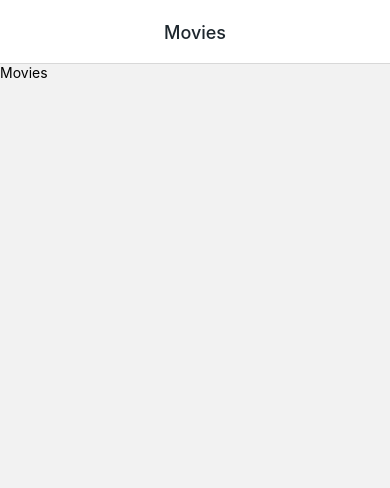
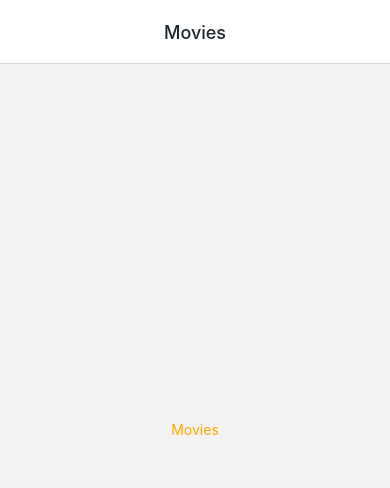
Before and after one commit to kartikpavan/noovies, a React Native app: screen /Movies in a window 390 px wide. Shown: the top 488 px of the page. Built offline with nearby package versions, Linux system fonts and the light colour scheme.

Commit message:
styled Components added for styling

```diff
--- a/navigation/Stack.js
+++ b/navigation/Stack.js
@@ -27,10 +27,7 @@ const Screen3 = ({ navigation }) => (
 
 function Stack() {
    return (
-      <NativeStack.Navigator
-         screenOptions={{
-            headerTitleAlign: "center",
-         }}>
+      <NativeStack.Navigator screenOptions={{ presentation: "fullScreenModal", headerTitleAlign: "center" }}>
          <NativeStack.Screen name="Screen1" component={Screen1} />
          <NativeStack.Screen name="Screen2" component={Screen2} />
          <NativeStack.Screen name="Screen3" component={Screen3} />
--- a/package.json
+++ b/package.json
@@ -21,7 +21,8 @@
       "react-native": "0.73.4",
       "react-native-gesture-handler": "^2.15.0",
       "react-native-safe-area-context": "^4.9.0",
-      "react-native-screens": "~3.29.0"
+      "react-native-screens": "~3.29.0",
+      "styled-components": "^6.1.8"
    },
    "devDependencies": {
       "@babel/core": "^7.20.0"
--- a/screens/Movies.js
+++ b/screens/Movies.js
@@ -1,14 +1,23 @@
-import { StyleSheet, Text, View } from "react-native";
+import styled from "styled-components/native";
 import React from "react";
+import { YELLOW_COLOR } from "../utils/colors";
 
 const Movies = ({ navigation }) => {
    return (
-      <View>
-         <Text onPress={() => navigation.navigate("Stack", { screen: "Screen3" })}>Movies</Text>
-      </View>
+      <Btn onPress={() => navigation.navigate("Stack", { screen: "Screen3" })}>
+         <Title>Movies</Title>
+      </Btn>
    );
 };
 
 export default Movies;
 
-const styles = StyleSheet.create({});
+const Btn = styled.View`
+   flex: 1;
+   justify-content: center;
+   align-items: center;
+`;
+
+const Title = styled.Text`
+   color: ${YELLOW_COLOR};
+`;
```
Also changed, not shown: 1 other file (tests, documents, lock files or other folders).
